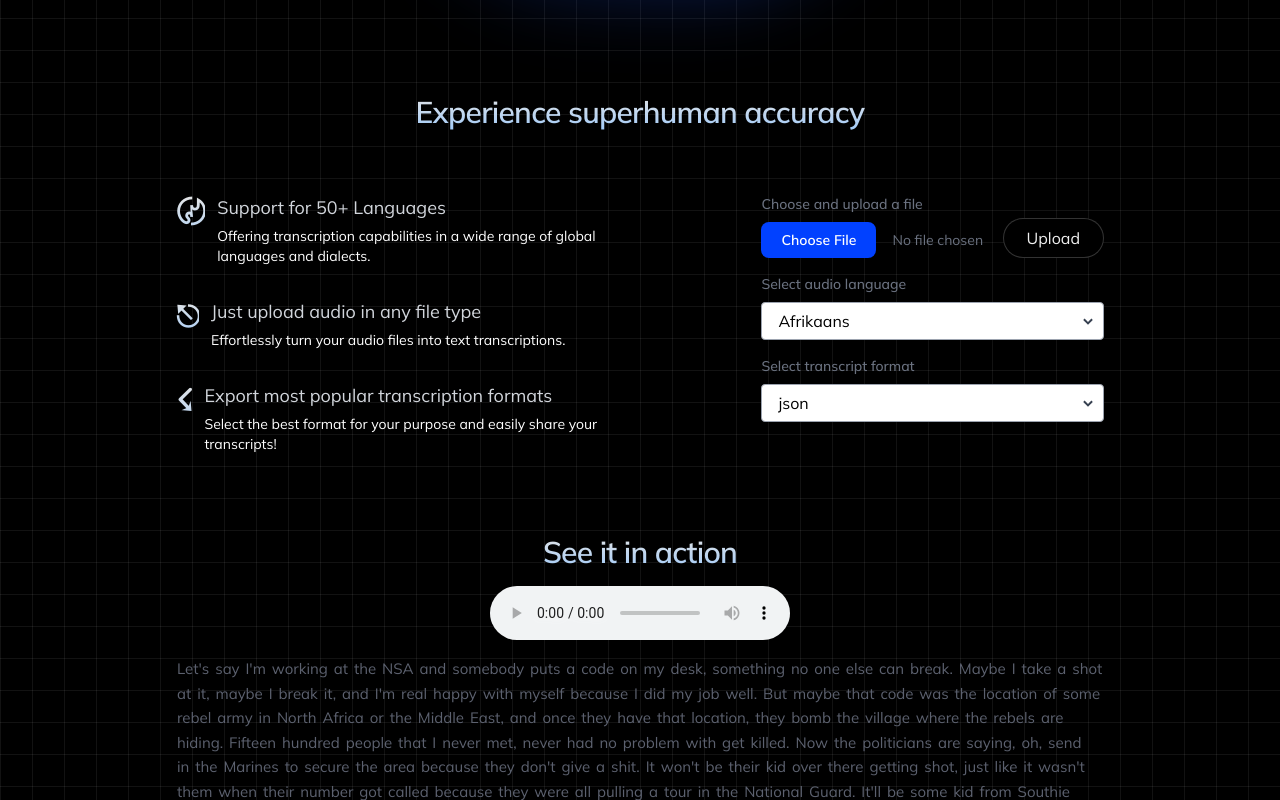
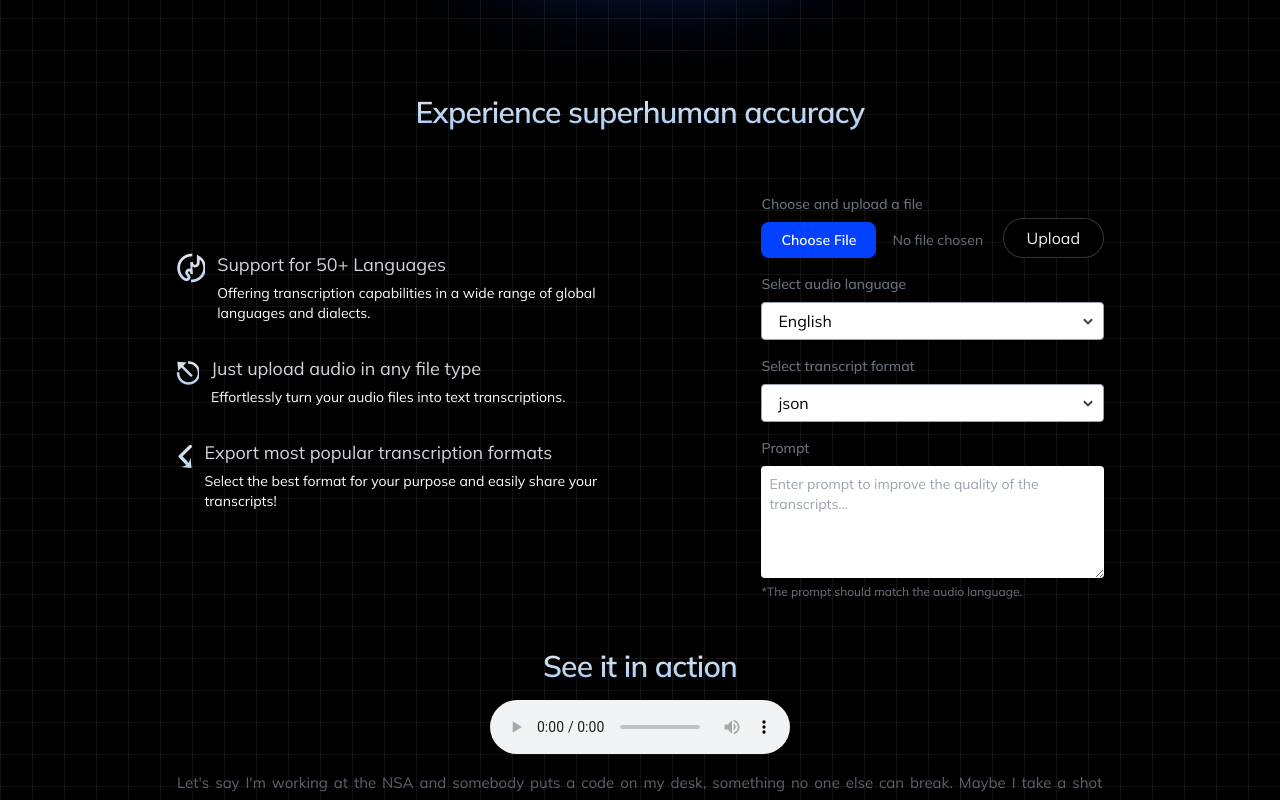
Before and after one commit to OkanBilal/whispered-words, a Next.js app: page / in a window 1280 px wide. Shown: the part 398-1198 px from the top of the page. Built offline with nearby package versions, Linux system fonts and the light colour scheme.

Commit message:
add optional prompt parameter

```diff
--- a/app/page.tsx
+++ b/app/page.tsx
@@ -45,7 +45,7 @@ export default function Home() {
               Experience superhuman accuracy
             </H2>
           </div>
-          <div className="lg:flex items-start mb-12">
+          <div className="lg:flex items-center mb-12">
             <div className="lg:mr-24 mr-0 lg:mb-0 mb-24">
               <FeatureList
                 icon="〄"
--- a/components/upload-form.tsx
+++ b/components/upload-form.tsx
@@ -14,9 +14,10 @@ import * as mm from "music-metadata-browser";
 function Upload() {
   const [file, setFile] = useState(null);
   const [response, setResponse] = useState(null);
-  const [language, setLanguage] = useState(supported_languages[0].iso);
+  const [language, setLanguage] = useState(supported_languages[7].iso);
   const [format, setFormat] = useState(response_format[0]);
   const [duration, setDuration] = useState(null);
+  const [prompt, setPrompt] = useState();
 
   const model = "whisper-1";
 
@@ -32,6 +33,10 @@ function Upload() {
 
   const handleLanguageChange = (event) => {
     setLanguage(event.target.value);
+  };
+
+  const handlePromptChange = (event) => {
+    setPrompt(event.target.value);
   };
 
   const handleFormatChange = (event) => {
@@ -55,7 +60,9 @@ function Upload() {
     formData.append("file", file);
     formData.append("language", language);
     formData.append("response_format", format);
-    formData.append("timestamp_granularities[]", "word");
+    {
+      prompt ? formData.append("prompt", prompt) : null;
+    }
 
     try {
       const res = await axios.post("/api/upload", formData);
@@ -139,13 +146,26 @@ function Upload() {
         <SelectLangugage
           options={supported_languages}
           onChange={handleLanguageChange}
-          defaultValue={supported_languages[0].iso}
+          defaultValue={supported_languages[13].iso}
         />
         <SelectFormat
           options={response_format}
           onChange={handleFormatChange}
           defaultValue={response_format[0]}
         />
+        <div className="mt-4">
+          <p className="block mb-2 text-sm font-medium text-gray-500">Prompt</p>
+          <textarea
+            className="w-full rounded outline-none p-2 placeholder:text-sm"
+            rows={4}
+            placeholder="Enter prompt to improve the quality of the transcripts..."
+            value={prompt}
+            onChange={handlePromptChange}
+          />
+          <p className="text-gray-500 text-xs ">
+            *The prompt should match the audio language.
+          </p>
+        </div>
       </form>
     </Row>
   );
```
